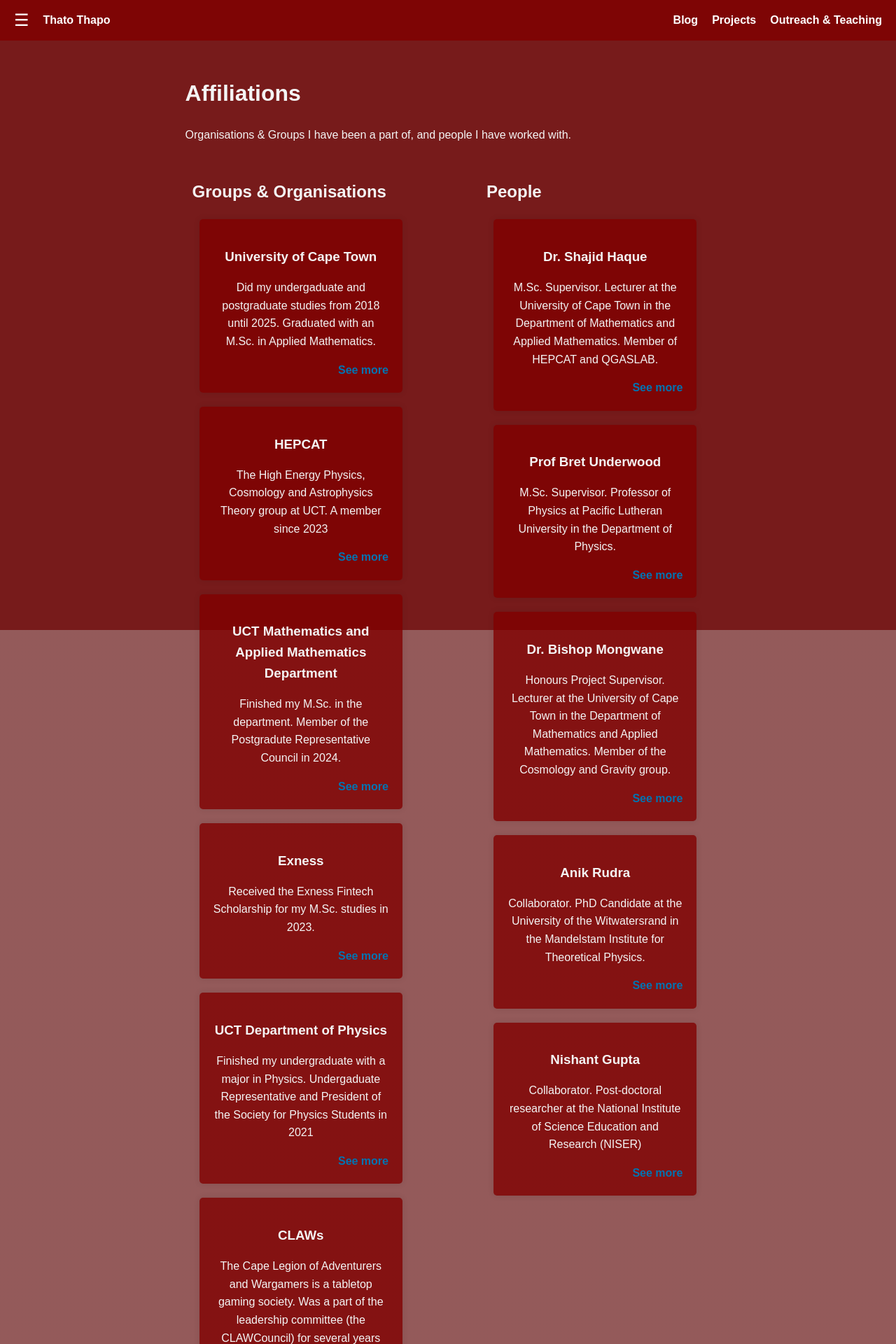
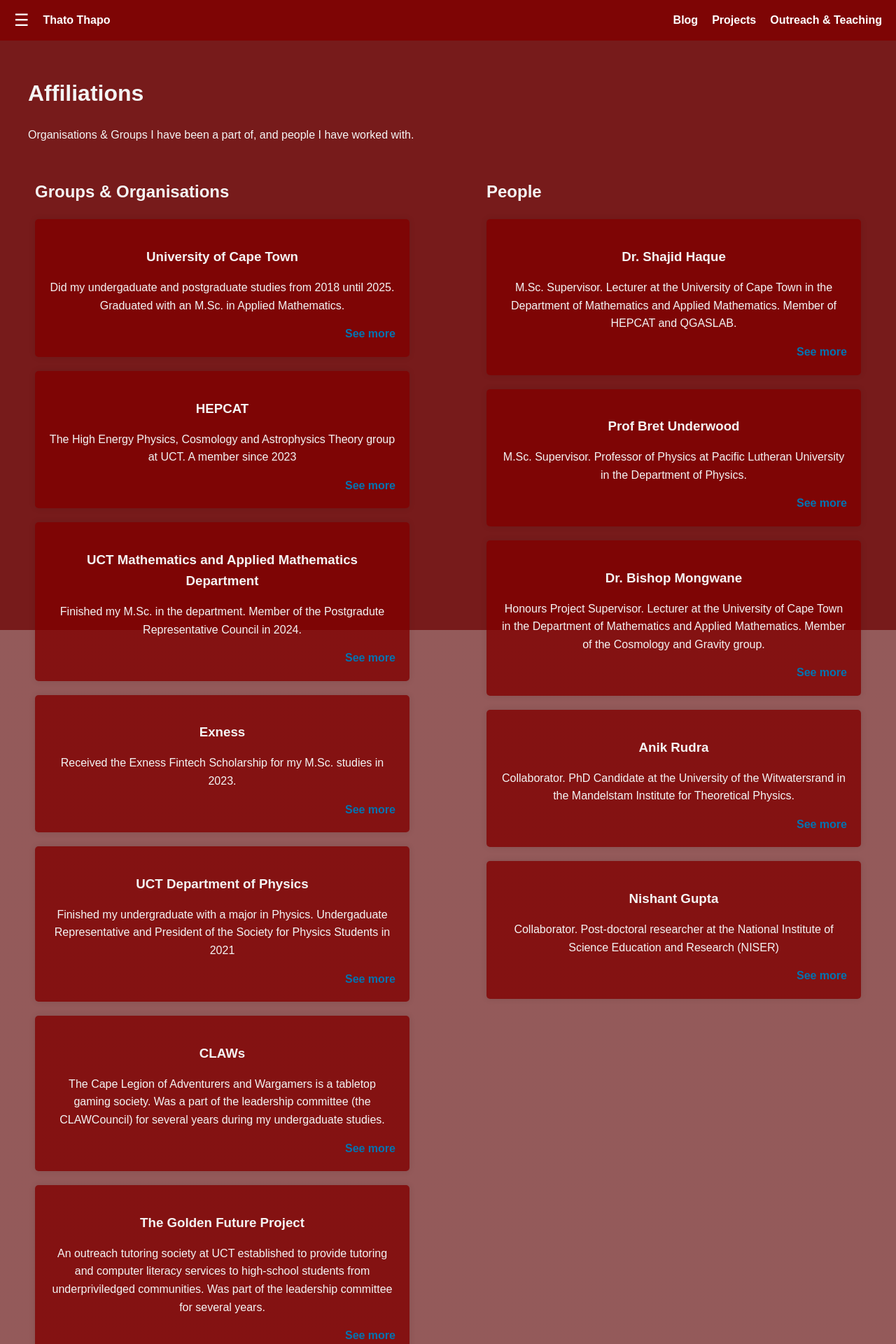
Before and after one commit to thatothapo/thatothapo.github.io, a Jekyll site: the page built from affiliations.md, in a window 1280 px wide. Shown: the top 1920 px of the page at 70% size. Built offline with Jekyll 4.4.1, drawn with Linux system fonts in a browser that asks for light colours.

Commit message:
adjust padding

```diff
--- a/assets/css/_styles.scss
+++ b/assets/css/_styles.scss
@@ -157,7 +157,7 @@ body::before {
 .main-content {
     max-width: 1200px;
     margin: 50px auto;
-    padding: 0 7cm; /* Push content in by 7cm on both sides */
+    padding: 0 2rem;
     position: relative; /* Ensure it stays above the overlay */
     z-index: 1;
 }
@@ -165,6 +165,8 @@ body::before {
 .profile-section {
     display: flex;
     align-items: flex-start; /* Align items to the top */
+    gap: 2rem;
+    margin-bottom: 3rem; /* Space below the profile section */
 }
 
 .profile-image {
@@ -210,21 +212,26 @@ p {
 .cards {
     display: flex;
     justify-content: space-between;
+    gap: 1.5rem;
     max-width: 1200px;
     margin: 50px auto;
-    padding: 0 20px;
+    padding: 0 1rem;
     position: relative; /* Ensure it stays above the overlay */
     z-index: 1;
 }
 
 .card {
     flex: 1;
-    margin: 0 10px;
-    padding: 20px;
+    /* margin: 0 10px;*/
+    padding: 2rem;
     background-color: rgba(128, 0, 0, 0.8); /* Slightly transparent */
     box-shadow: 0 0 10px rgba(0, 0, 0, 0.1);
     text-align: center;
     border-radius: 5px;
+}
+
+.card:hover {
+    transform: translateY(-5px); /* Subtle hover effect */
 }
 
 .card h2 {
@@ -453,6 +460,7 @@ p {
       flex-direction: column;
       align-items: center;
       text-align: center;
+      gap: 1.5rem;
     }
 
     .profile-image {
@@ -484,6 +492,6 @@ p {
 
   @media (max-width: 768px) {
     .main-content {
-      padding: 0 1.5rem;
+      padding: 0 1rem;
     }
   }
```
Also changed, not shown: 1 other file.
